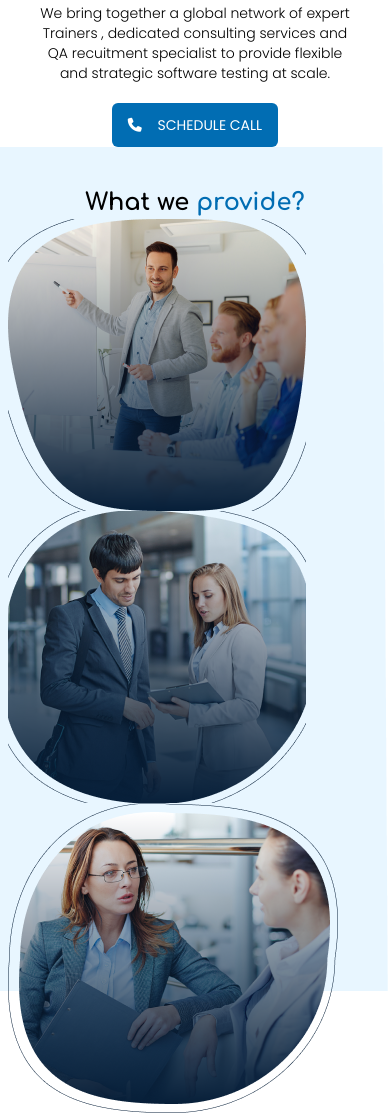
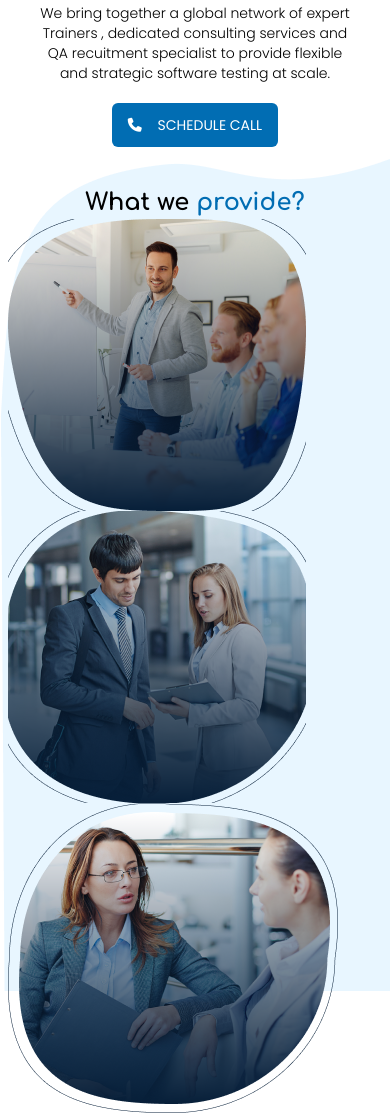
Before and after one commit to Mukles/QAboart, a website: page src/index.html in a window 390 px wide. Shown: the part 447-1560 px from the top of the page. Drawn offline with Linux system fonts and the light colour scheme.

Commit message:
mobile devices home page

```diff
--- a/src/index.html
+++ b/src/index.html
@@ -81,7 +81,7 @@
       </nav>
     </header>
     <main>
-      <div class="bg-[url('../img/Vector6.png')] h-screen pt-10 bg-no-repeat bg-right
+      <div class="bg-[url('../img/Vector6.png')] h-screen pt-10 bg-no-repeat bg-
       ">
         <div class="container px-2">
           <h1 class="text-center font-bold font-Comfortaa text-2xl">
```
